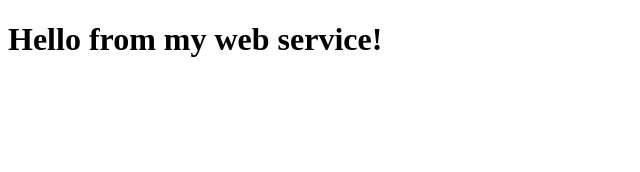
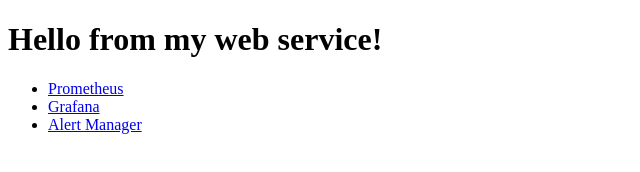
Before and after one commit to StefanLock/monitoring-stack, a plain HTML site: page index.html in a window 1280 px wide. Shown: the whole page, without its empty margins (0-640 px from the left). Drawn offline with Linux system fonts and the light colour scheme.

```diff
--- a/index.html
+++ b/index.html
@@ -5,5 +5,11 @@
 </head>
 <body>
     <h1>Hello from my web service!</h1>
+
+    <ul>
+        <li><a href="http://localhost:9090" target="_blank">Prometheus</a></li>
+        <li><a href="http://localhost:3000" target="_blank">Grafana</a></li>
+        <li><a href="http://localhost:9090" target="_blank">Alert Manager</a></li>
+    </ul>
 </body>
 </html>
```
Also changed, not shown: 3 other files.
